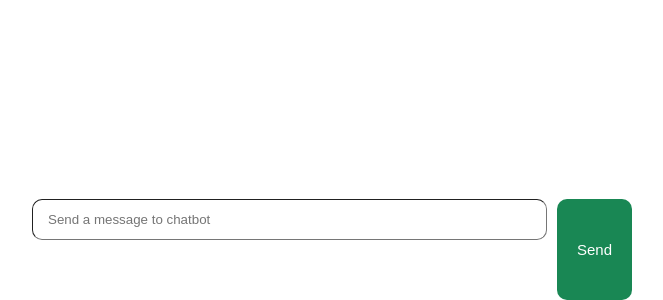
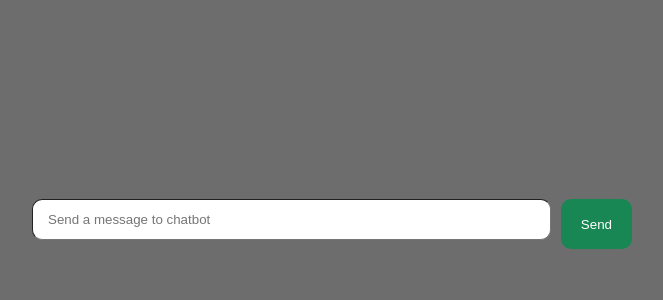
Before and after one commit to hacker101-bot/chatbot, a React (Vite) app: page / in a window 1280 px wide. Shown: the part 500-800 px from the top of the page, without its empty margins (308-971 px from the left). Built offline with nearby package versions, Linux system fonts and the light colour scheme.

Commit message:
changed the styles

```diff
--- a/src/App.css
+++ b/src/App.css
@@ -2,6 +2,7 @@ body{
     font-family: Arial, Helvetica, sans-serif;
     margin-top: 0;
     margin-bottom: 0;
+    background-color: #6e6d6d;
 
 }
 .send-button{
@@ -11,8 +12,9 @@ body{
     margin-left: 10px;
     border: none;
     border-radius: 10px;
-    font-size: 15px;
+    /* font-size: 15px; */
     cursor: pointer;
+    height: 50px;
 
 }
 
```
